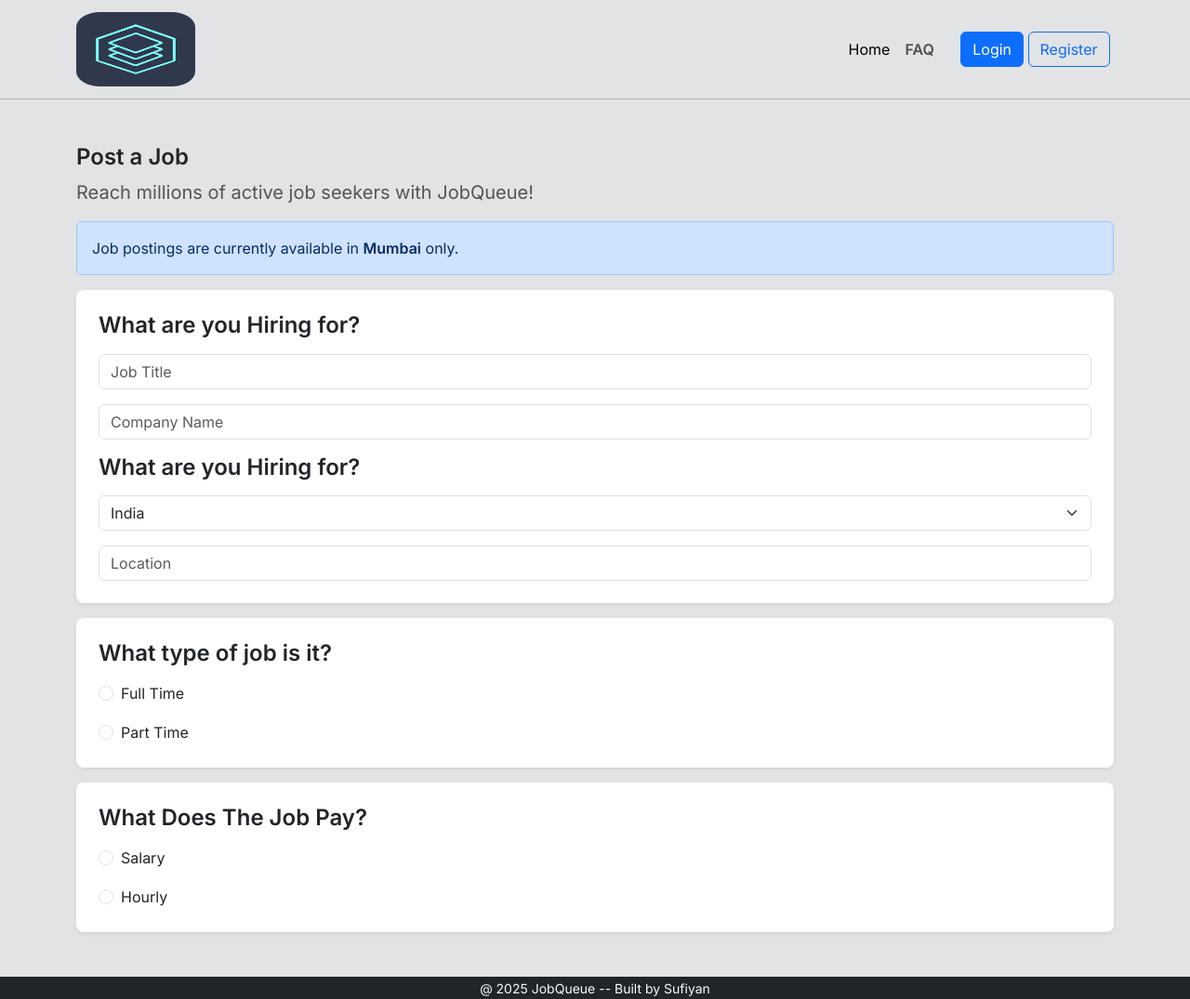
After one commit to sufiyan9828/job_portal_main, a Django app: page /posts/ in a window 1280 px wide. The commit adds this page. Shown: the whole page at 93% size. Run offline with Django 5.2, Linux system fonts and the light colour scheme.

Commit message:
nineth commit

```diff
--- /dev/null
+++ b/main/templates/main/posts.html
@@ -0,0 +1,51 @@
+{% extends 'base.html' %}
+{% block main %}
+<section id="posts" class="py-lg-5">
+    <div class="container">
+        <div class="text-md-start text-center">
+            <h4 class="fw-bold">Post a Job</h4>
+            <p class="lead text-muted mt-1">Reach millions of active job seekers with JobQueue!</p>
+        </div>
+        <div class="alert alert-primary" role="alert">
+            Job postings are currently available in <strong>Mumbai</strong> only.
+        </div>
+        <form action="">
+            <div class="card shadow-sm border-0 rounded-3 p-4">
+                <h4 class="fw-bold mb-3">What are you Hiring for?</h4>
+                <input type="text" class="form-control mb-3" placeholder="Job Title">
+                <input type="text" class="form-control mb-3" placeholder="Company Name">
+
+                <h4 class="fw-bold mb-3">What are you Hiring for?</h4>
+                <div class="input-group mb-3">
+                    <select class="form-select">
+                        <option>India</option>
+                    </select>
+                </div>
+                <input type="text" class="form-control" placeholder="Location">
+            </div>
+            <div class="card shadow-sm border-0 rounded-3 p-4 mt-3">
+                <h4 class="fw-bold mb-3">What type of job is it?</h4>
+                <div class="form-check">
+                    <input class="form-check-input" type="radio" name="timing" id="Full Time">
+                    <label class="form-check-label" for="Full Time">Full Time</label>
+                </div>
+                <div class="form-check mt-3">
+                    <input class="form-check-input" type="radio" name="timing" id="Part Time">
+                    <label class="form-check-label" for="Part Time">Part Time</label>
+                </div>
+            </div>
+            <div class="card shadow-sm border-0 rounded-3 p-4 mt-3">
+                <h4 class="fw-bold mb-3">What Does The Job Pay?</h4>
+                <div class="form-check">
+                    <input class="form-check-input" type="radio" name="money" id="Salary">
+                    <label class="form-check-label" for="Salary">Salary</label>
+                </div>
+                <div class="form-check mt-3">
+                    <input class="form-check-input" type="radio" name="money" id="Hourly">
+                    <label class="form-check-label" for="Hourly Time">Hourly</label>
+                </div>
+            </div>
+        </form>
+    </div>
+</section>
+{% endblock %}
--- a/main/urls.py
+++ b/main/urls.py
@@ -5,4 +5,5 @@ urlpatterns=[
     path('',home,name='home'),
     path('faq/',faq,name='faq'),
     path('jobs/',jobs,name='jobs'),
+    path('posts/',posts,name='posts'),
 ]
--- a/main/views.py
+++ b/main/views.py
@@ -12,3 +12,6 @@ def faq(request):
 
 def jobs(request):
     return render(request,'main/jobs.html')
+
+def posts(request):
+    return render(request,'main/posts.html')
--- a/templates/navbar.html
+++ b/templates/navbar.html
@@ -14,7 +14,7 @@
                 </li>
                 {% if request.user.is_authenticated and request.user.user_type == 'E' %}
                 <li class="nav-item">
-                    <a class="nav-link fw-bold" href="#">Post's</a>
+                    <a class="nav-link fw-bold" href="{% url 'posts' %}">Post's</a>
                 </li>
                 {% endif %}
                 {% if request.user.is_authenticated and request.user.user_type == 'J' %}
```
Also changed, not shown: main/templates/main/jobs.html (+2 -11 lines), db.sqlite3, main/templates/main/why_jobqueue.html (deleted).
